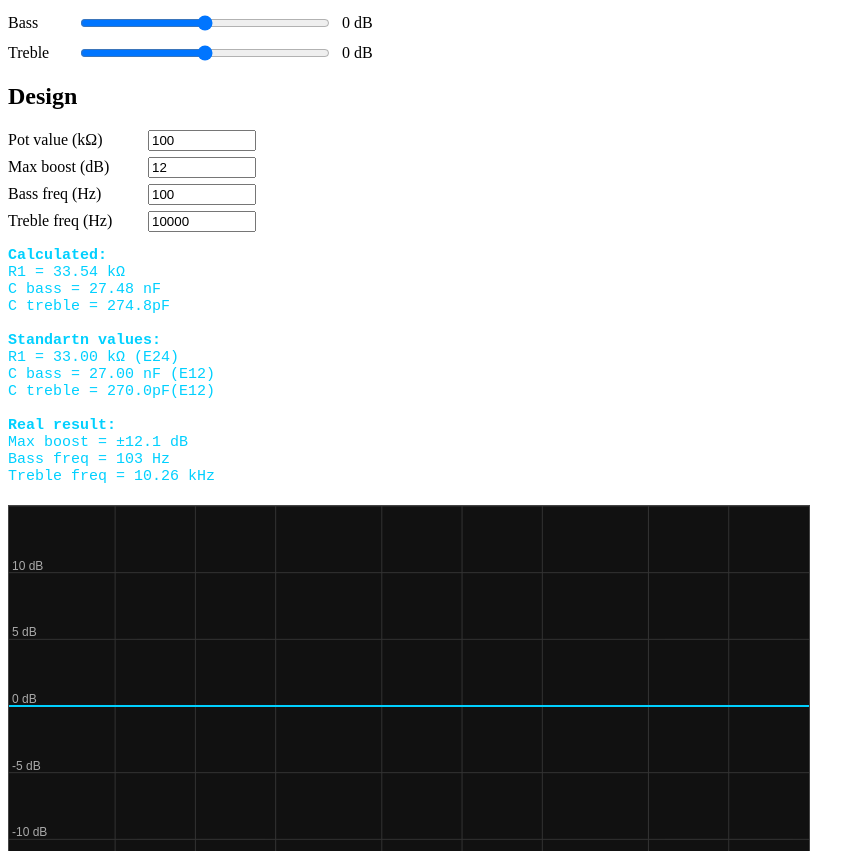
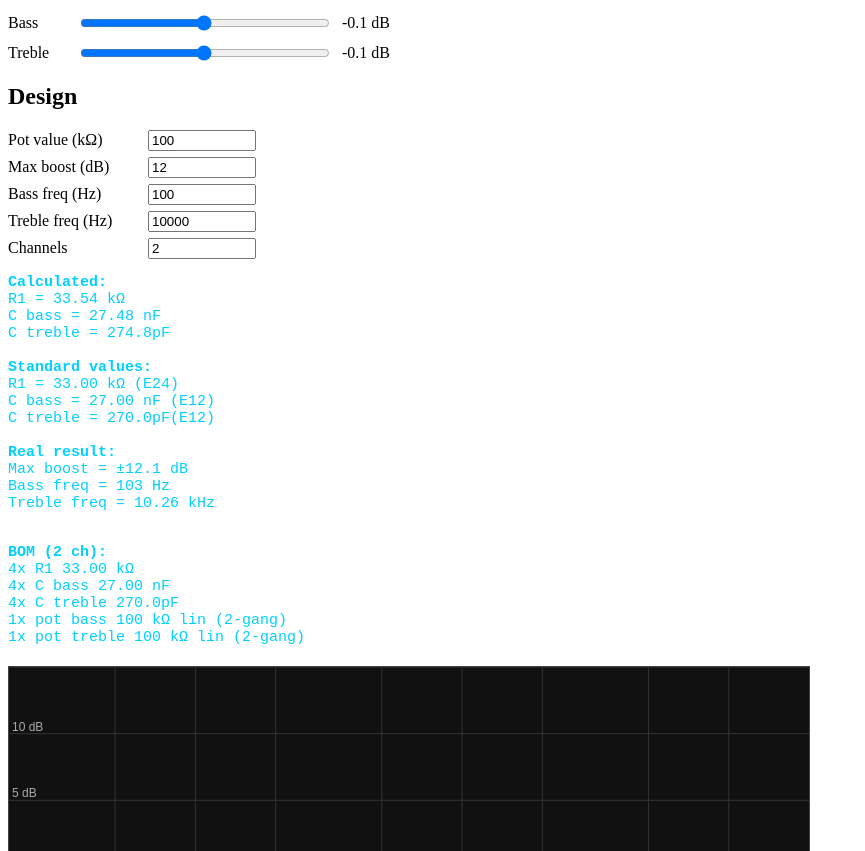
Before and after one commit to KYLDA-007/ToneBox, a plain HTML site: page index.html in a window 1280 px wide. Shown: the part 101-952 px from the top of the page, without its empty margins (0-865 px from the left). Drawn offline with Linux system fonts and the light colour scheme.

Commit message:
add BOM with channel count

```diff
--- a/code.js
+++ b/code.js
@@ -55,8 +55,8 @@ function drawGrid() {
         ctx.fillText(db + " dB", 3, y - 3);
     }
 }
-const BASS_FREQ = 100;
-const TREBLE_FREQ = 10000;
+let curveBassFreq = 100;
+let curveTrebleFreq = 10000;
 
 function dbtoGain(db) {
     return Math.pow(10, db / 20);
@@ -66,14 +66,14 @@ function gainToDb(gain) {
 }
 function bassResponce(f, db) {
     const a = dbtoGain(db);
-    const fc = BASS_FREQ;
+    const fc = curveBassFreq / Math.sqrt(a);
     const num = Math.sqrt(f * f + (a * fc) * (a * fc));
     const den = Math.sqrt(f * f + fc * fc);
     return num / den;
 }
 function trebleResponce(f, db) {
     const a = dbtoGain(db);
-    const fc = TREBLE_FREQ;
+    const fc = curveTrebleFreq * Math.sqrt(a);
     const num = Math.sqrt((a * f) * (a * f) + fc * fc);
     const den = Math.sqrt(f * f + fc * fc);
     return num / den;
@@ -147,12 +147,21 @@ function calculateComponents() {
     const realBass = 1 / (2 * Math.PI * cBassStd * Math.sqrt(pot * r1Std));
     const realTreble = 1 / (2 * Math.PI * cTrebleStd * Math.sqrt(pot * r1Std));
 
+    curveBassFreq = realBass;
+    curveTrebleFreq = realTreble;
+
+    const limit = realBoost.toFixed(1);
+    bassSlider.min = -limit;
+    bassSlider.max = limit;
+    trebleSlider.min = -limit;
+    trebleSlider.max = limit;
+
     document.getElementById("results").innerHTML =
     "<b>Calculated:</b><br>" +
     "R1 = " + formatRes(r1) + "<br>" +
     "C bass = " + formatCap(cBass) + "<br>" +
     "C treble = " + formatCap(cTreble) + "<br><br>" +
-    "<b>Standartn values:</b><br>" +
+    "<b>Standard values:</b><br>" +
     "R1 = " + formatRes(r1Std) + " (E24)<br>" +
     "C bass = " + formatCap(cBassStd) + " (E12)<br>" +
     "C treble = " + formatCap(cTrebleStd) + "(E12)<br><br>" +
@@ -160,15 +169,27 @@ function calculateComponents() {
     "Max boost = ±" + realBoost.toFixed(1) + " dB<br>" +
     "Bass freq = " + formatFreq(realBass) + "<br>" +
     "Treble freq = " + formatFreq(realTreble);
+
+    const channels = parseInt(document.getElementById("channels").value);
+    const gang = channels > 1 ? " (" + channels + "-gang)" : "";
+
+    document.getElementById("bom").innerHTML =
+    "<br><b>BOM (" + channels + " ch):</b><br>" +
+    (2 * channels) + "x R1 " + formatRes(r1Std) + "<br>" +
+    (2 * channels) + "x C bass " + formatCap(cBassStd) + "<br>" +
+    (2 * channels) + "x C treble " + formatCap(cTrebleStd) + "<br>" +
+    "1x pot bass " + (pot / 1000) + " kΩ lin" + gang + "<br>" +
+    "1x pot treble " + (pot / 1000) + " kΩ lin" + gang;
 }
 function update() {
+    calculateComponents();
     updateValues();
     drawGrid();
     drawCurve();
-    calculateComponents();
+
 }
 update();
-const designInputs = ["potValue", "maxBoost", "bassFreq", "trebleFreq"];
+const designInputs = ["potValue", "maxBoost", "bassFreq", "trebleFreq", "channels"];
 for (const id of designInputs) {
     document.getElementById(id).addEventListener("input", update);
 }
--- a/index.html
+++ b/index.html
@@ -39,9 +39,14 @@
             <label for="trebleFreq">Treble freq (Hz)</label>
             <input type="number" id="trebleFreq" value="10000">
         </div>
+        <div class="field">
+            <label for="channels">Channels</label>
+            <input type="number" id="channels" value="2" min="1">
+        </div>
     </div>
 
         <div id="results"></div>
+        <div id="bom"></div>
 
     <canvas id="graph" width="800" height="400"></canvas>
   <script src="code.js"></script>
--- a/style.css
+++ b/style.css
@@ -28,7 +28,7 @@
 .field input {
     width: 100px;
 }
-#results {
+#results, #bom {
     margin-top: 15px;
     font-family: monospace;
     font-size: 15px;
```
